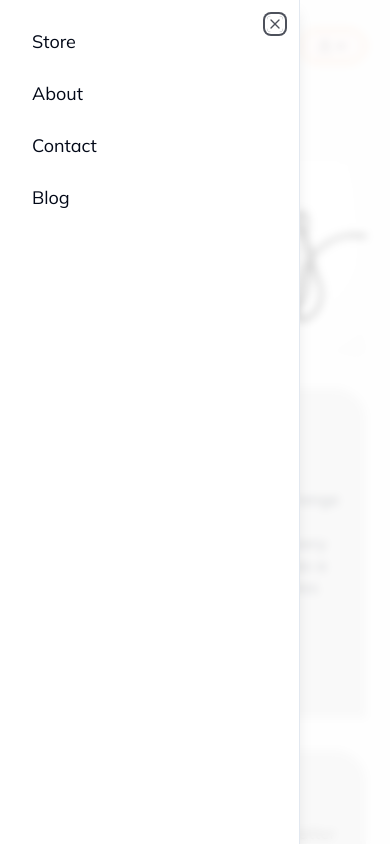
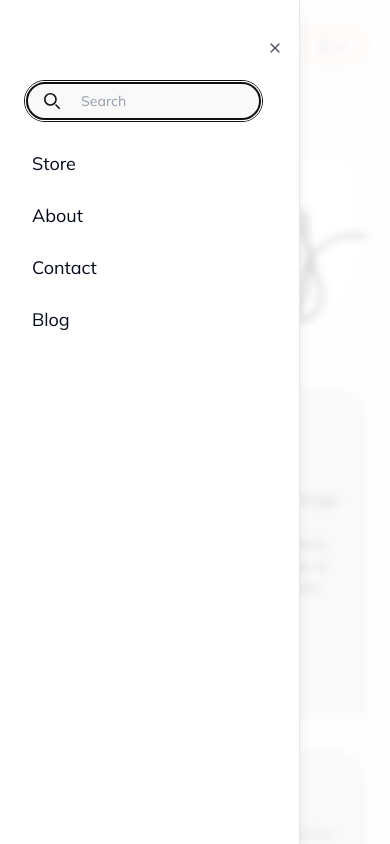
Before and after one commit to ProfessorDy/assessment, a Next.js app: page / in a window 390 px wide. Both pictures are taken after a click on the button 36 px from the left and 46 px from the top of the page. Shown: the top 844 px of the page. Built offline with nearby package versions, Linux system fonts and the light colour scheme.

Commit message:
Add Searchbar to mobile nav

```diff
--- a/components/Header.tsx
+++ b/components/Header.tsx
@@ -43,7 +43,9 @@ const Header = () => {
                             <SheetTrigger>
                                 <AiOutlineMenu className="w-6 lg:hidden" />
                             </SheetTrigger>
-                            <SheetContent side="left" className="w-[300px] sm:w-[400px]">
+                            <SheetContent side="left" className="w-[300px] sm:w-[400px] pt-20 space-y-6">
+
+                                <Searchbar mobile={true} />
                                 <nav className="flex flex-col gap-4">
                                     {routes.map((route,) => (
                                         <Link
@@ -70,7 +72,7 @@ const Header = () => {
                         )
                         )}
                     </nav>
-                    <Searchbar />
+                    <Searchbar mobile={false} />
                     <User />
                 </div>
             </Container>
--- a/components/ui/searchbar.tsx
+++ b/components/ui/searchbar.tsx
@@ -1,9 +1,9 @@
 
 
-const Searchbar = () => {
+const Searchbar = ({ mobile }: { mobile: boolean }) => {
     return (
 
-        <form className="hidden lg:block">
+        <form className={mobile ? " mx-auto " : "hidden lg:block"}>
             <label htmlFor="default-search" className="text-sm font-medium  text-[#131313] sr-only">Search</label>
             <div className="relative">
                 <div className="absolute inset-y-0 left-0 flex items-center pl-5 pointer-events-none">
```
